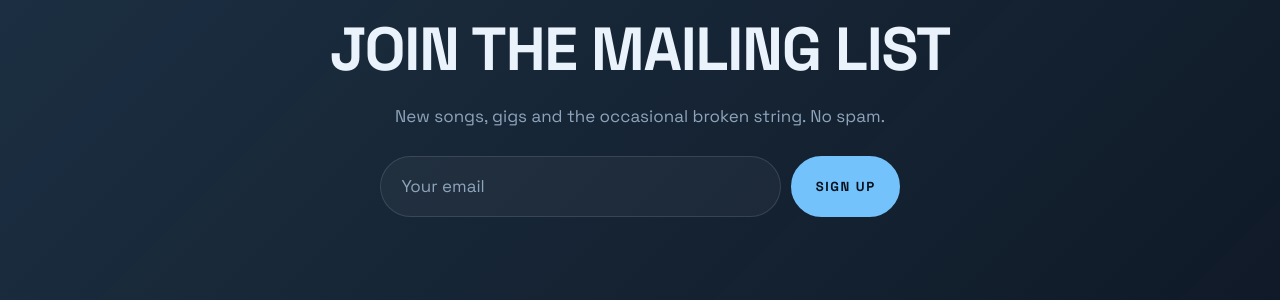
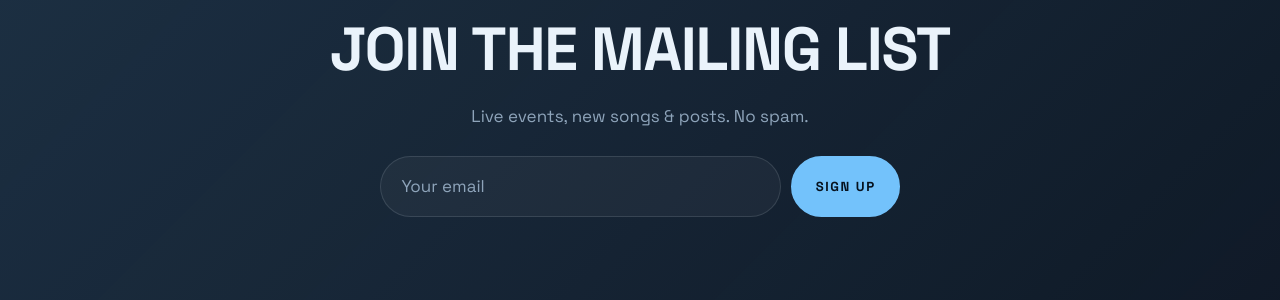
Before and after one commit to 07080901/07080901.github.io, a Jekyll site: the page built from pages/home.md, in a window 1280 px wide and 900 px high, scrolled down 4497 px. Shown: the part 478-778 px from the top of the window. Built offline with Jekyll 4.4.1, drawn with Linux system fonts in a browser that asks for light colours.

Commit message:
Update mailing list text in _config.yml

```diff
--- a/_config.yml
+++ b/_config.yml
@@ -67,7 +67,7 @@ mailing_list:
   action: ""
   email_field_name: "email"   # Mailchimp uses "EMAIL"
   heading: "Join the mailing list"
-  text: "New songs, gigs and the occasional broken string. No spam."
+  text: "Live events, new songs & posts. No spam."
 
 # --- Build settings (no need to touch) -------------------------
 timezone: Europe/Rome
```
